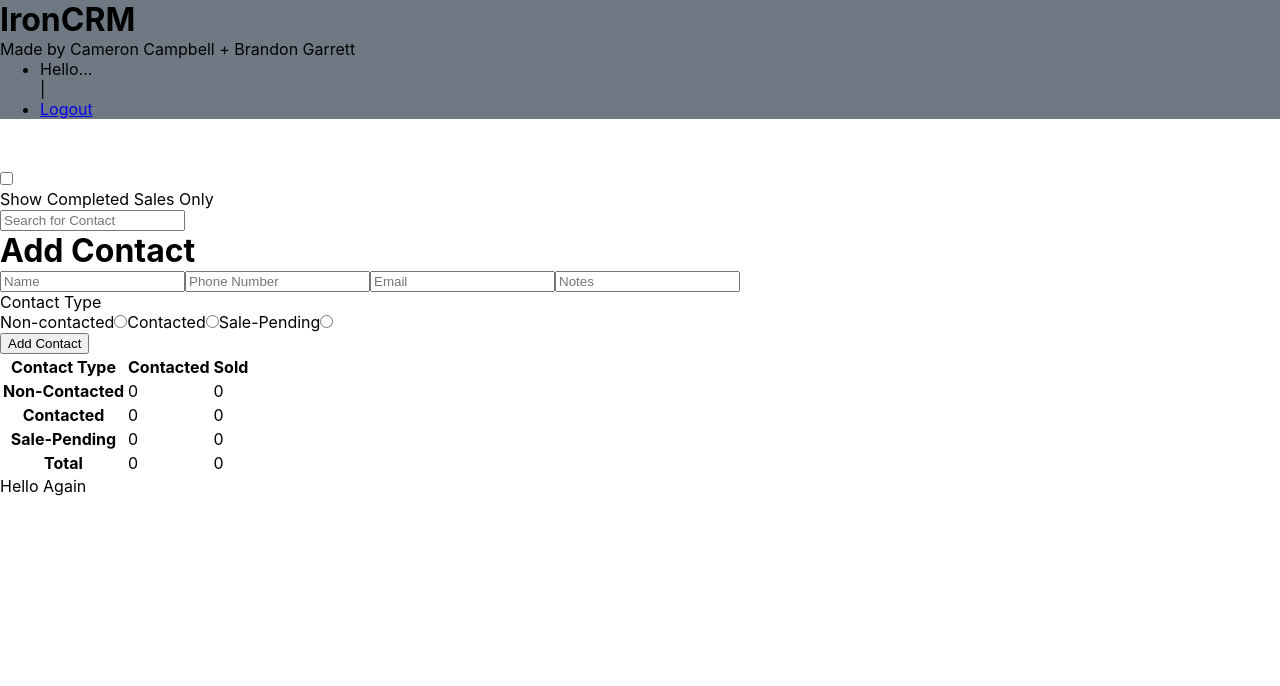
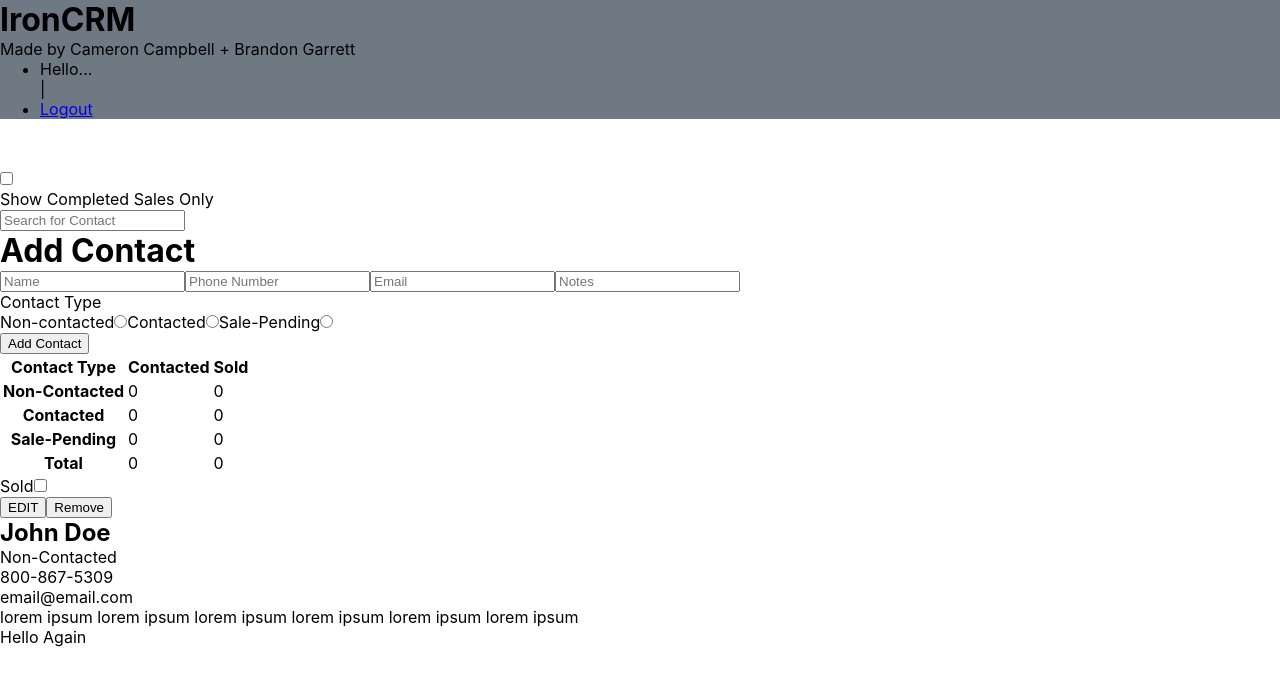
Before and after one commit to cameroncampbelll/IronCRM, a React (Create React App) app in the folder client/: page / in a window 1280 px wide. Shown: the top 686 px of the page. Built offline with nearby package versions, Linux system fonts and the light colour scheme.

Commit message:
lead card non styled

```diff
--- a/client/src/components/layouts/Home.js
+++ b/client/src/components/layouts/Home.js
@@ -3,6 +3,7 @@ import LeadForm from "./LeadForm";
 import LeadCounter from "./LeadCounter";
 import LeadFilter from "./LeadFilter";
 import LeadSearch from "./LeadSearch";
+import Leads from "./Leads";
 
 const Home = () => {
   return (
@@ -15,6 +16,7 @@ const Home = () => {
         <LeadForm />
         <LeadCounter />
       </div>
+      <Leads />
     </div>
   );
 };
--- /dev/null
+++ b/client/src/components/layouts/Lead.js
@@ -0,0 +1,36 @@
+import React from "react";
+
+const Lead = () => {
+  return (
+    <div className="lead-card">
+      <div className="card-head">
+        <div>
+          <label>
+            Sold
+            <input type="checkbox" />
+          </label>
+        </div>
+        <div>
+          <button>EDIT</button>
+          <button>Remove</button>
+        </div>
+      </div>
+      <div className="card-body">
+        <h2>John Doe</h2>
+        <span>Non-Contacted</span>
+        <div className="contact">
+          <p>800-867-5309</p>
+          <p>email@email.com</p>
+        </div>
+        <div className="notes">
+          <p>
+            lorem ipsum lorem ipsum lorem ipsum lorem ipsum lorem ipsum lorem
+            ipsum
+          </p>
+        </div>
+      </div>
+    </div>
+  );
+};
+
+export default Lead;
--- /dev/null
+++ b/client/src/components/layouts/Leads.js
@@ -0,0 +1,12 @@
+import React from "react";
+import Lead from "./Lead";
+
+const Leads = () => {
+  return (
+    <div>
+      <Lead />
+    </div>
+  );
+};
+
+export default Leads;
--- a/client/src/components/layouts/Navbar.js
+++ b/client/src/components/layouts/Navbar.js
@@ -13,7 +13,7 @@ const Navbar = () => {
         <li>
           <a href="#!">
             <span className="sm-hide">Logout</span>
-            <i className="fas fa-sign-out-alt"></i>
+            <i className=""></i>
           </a>
         </li>
       </ul>
```
Also changed, not shown: 1 other file (tests, documents, lock files or other folders).
